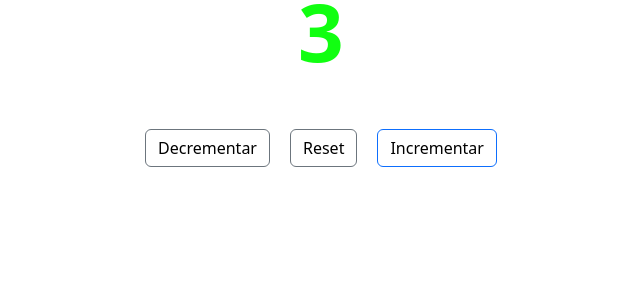
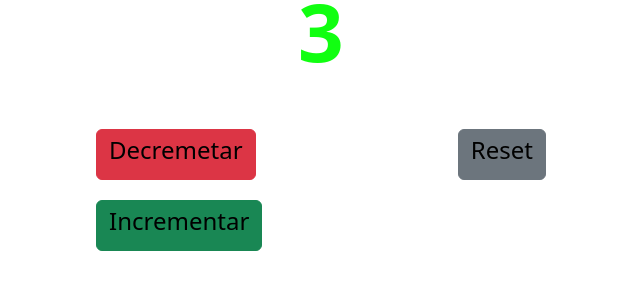
Before and after one commit to salesgs/Contador, a website with bundled scripts: page index.html in a window 1280 px wide. Shown: the part 433-722 px from the top of the page, without its empty margins (319-959 px from the left). Built offline with nearby package versions, Linux system fonts and the light colour scheme.

Commit message:
versão 5

```diff
--- a/index.html
+++ b/index.html
@@ -9,6 +9,9 @@
   <!-- CSS BOOTSTRAP -->
   <link href="https://cdn.jsdelivr.net/npm/bootstrap@5.3.2/dist/css/bootstrap.min.css" rel="stylesheet" integrity="sha384-T3c6CoIi6uLrA9TneNEoa7RxnatzjcDSCmG1MXxSR1GAsXEV/Dwwykc2MPK8M2HN" crossorigin="anonymous">
   <!--  -->
+  <!-- BOOSTRAP ÍCONES -->
+  <link rel="stylesheet" href="./node_modules/bootstrap-icons/font/bootstrap-icons.css">
+
   <title>Contador</title>
 </head>
 <body>
@@ -22,11 +25,24 @@
           <h3 class="display-1 h3-style ">3</h3>
         </div>
        </div>
-        <div class="components-2 ">
-          <button type="button" class="btn btn-outline-secondary decrement">Decrementar</button>
-          <button type="button" class="btn btn-outline-secondary reset">Reset</button>
-          <button type="button" class="btn btn-outline-primary increment">Incrementar</button>
+       <section class="main__buttons">
+
+          <div class="components-2 ">
+          <button type="button" class="btn btn-danger decrement">
+            <span></span>
+            <span><h4>Decremetar</h4></span>
+          </button>
+          <button type="button" class="btn btn-secondary reset">
+            <span></span>
+            <span><h4>Reset</h4></span>
+          </button>
+          <button type="button" class="btn btn-success increment">
+            <span></span>
+            <span><h4>Incrementar</h4></span>
+          </button>
         </div>
+      </section>
+
      </main>
      <footer class="item footer">
      </footer>
--- a/js/script.js
+++ b/js/script.js
@@ -2,13 +2,12 @@ import { decrement } from "./decrement.js" ;
 import {resetNumber} from "./reset.js";
 import { increment } from "./imcrement.js";
 
-// DECREMENTAR
+
 const btnDecrement = document.querySelector(".decrement");
 btnDecrement.addEventListener("click",decrement);
 
-// RESETAR
 const btnReset = document.querySelector(".reset");
 btnReset.addEventListener("click",resetNumber);
-// INCREMENTAR
+
 const bntIncrement = document.querySelector(".increment");
 bntIncrement.addEventListener("click",increment);
--- /dev/null
+++ b/package.json
@@ -0,0 +1,5 @@
+{
+  "dependencies": {
+    "bootstrap-icons": "^1.11.3"
+  }
+}
--- a/sass/style.scss
+++ b/sass/style.scss
@@ -18,6 +18,11 @@
 }
 .main{
   flex-grow: 2;
+
+  .main__buttons{
+    display: flex;
+    justify-content: center;
+  }
   .components-1{
     display: flex;
     justify-content: center;
@@ -33,8 +38,9 @@
     }
   }
   .components-2{
+    width: 450px;
     display: flex;
-    justify-content: center;
+    justify-content: space-between;
     gap: 20px;
     flex-wrap: wrap;
     text-transform: uppercase;
@@ -54,3 +60,10 @@
 .item{
   flex-basis: 80px;
 }
+
+ @media (max-width:350px){
+  .components-2{
+    flex-direction: column;
+    align-items: center;
+  }
+ }
```
Also changed, not shown: css/style.css, 2 other files.
